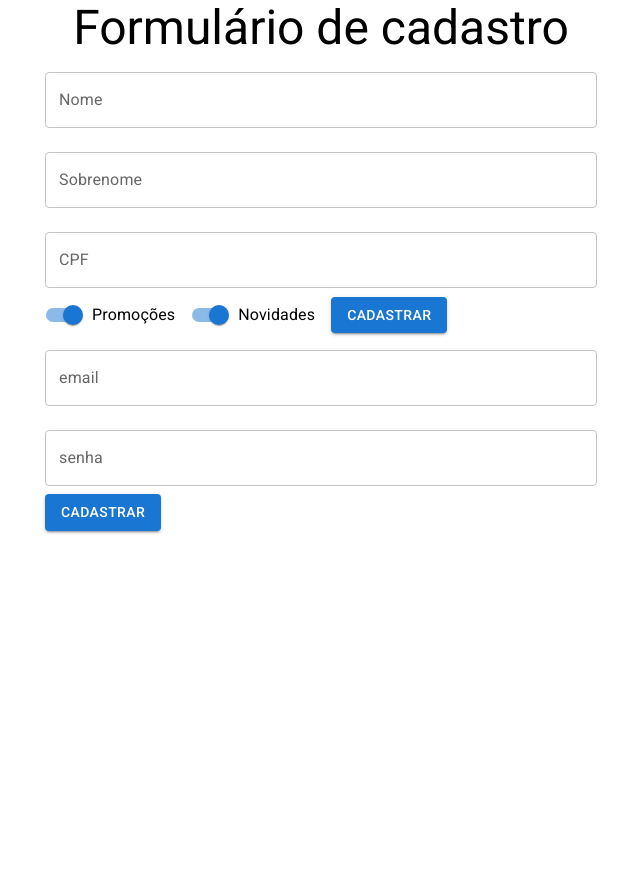
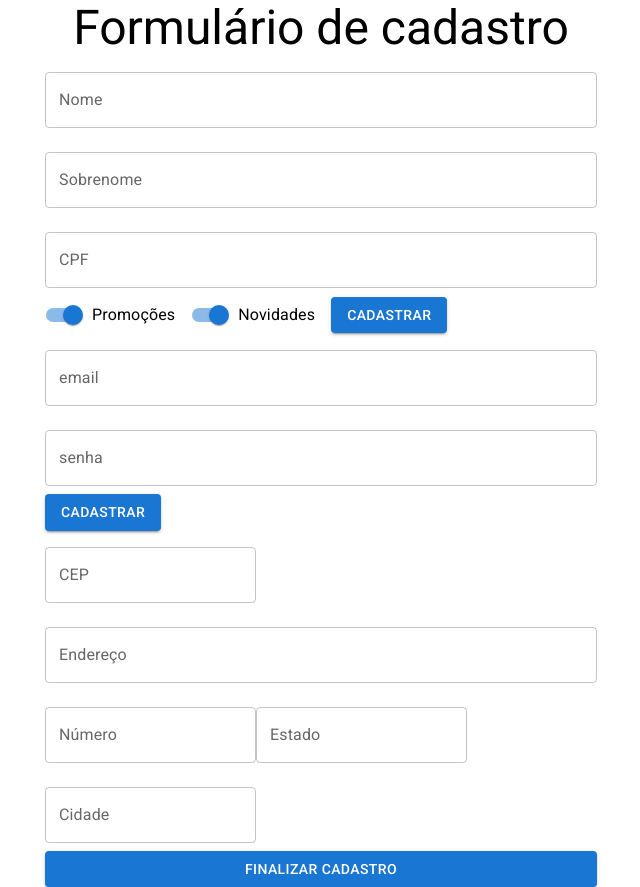
Before and after one commit to hbauhvagner/react-multpartForm, a React (Create React App) app: page / in a window 1280 px wide. Shown: the whole page, without its empty margins (319-959 px from the left). Before the commit the page ends 800 px from the top, so only its background shows below. Built offline with nearby package versions, Linux system fonts and the light colour scheme.

Commit message:
Criando formulários

```diff
--- /dev/null
+++ b/src/components/FormularioCadastro/DadosEntrega.jsx
@@ -0,0 +1,46 @@
+import { Button, TextField } from "@mui/material";
+
+export default function DadosEntrega() {
+    return (
+        <form>
+            <TextField
+                id='cep'
+                label='CEP'
+                type='number'
+                variant="outlined"
+                margin="normal"
+            />
+            <TextField
+                id='endereco'
+                label='Endereço'
+                type='text'
+                variant="outlined"
+                margin="normal"
+                fullWidth
+            />
+            <TextField
+                id='numero'
+                label='Número'
+                type='number'
+                variant="outlined"
+                margin="normal"
+            />
+            <TextField
+                id='estado'
+                label='Estado'
+                type='text'
+                variant="outlined"
+                margin="normal"
+            />
+            <TextField
+                id='cidade'
+                label='Cidade'
+                type='text'
+                variant="outlined"
+                margin="normal"
+            />
+
+            <Button type='submit' variant="contained" fullWidth>Finalizar cadastro</Button>
+        </form>
+    )
+}
--- a/src/components/FormularioCadastro/FormularioCadastro.jsx
+++ b/src/components/FormularioCadastro/FormularioCadastro.jsx
@@ -1,3 +1,4 @@
+import DadosEntrega from "./DadosEntrega";
 import DadosPessoais from "./DadosPessoais";
 import DadosUsuario from "./DadosUsuario";
 
@@ -7,6 +8,7 @@
         <>
             <DadosPessoais aoEnviar={aoEnviar} validarCPF={validarCPF} />
             <DadosUsuario />
+            <DadosEntrega />
         </>
     )
 }
```
